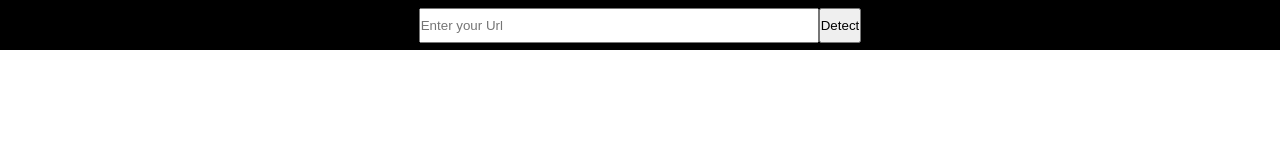
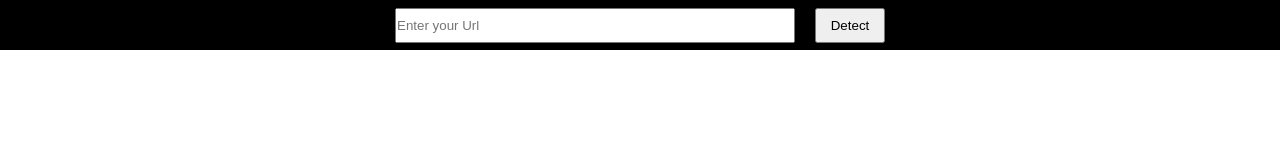
Before and after one commit to FACG6/emotion-detector, a website: page public/index.html in a window 1280 px wide. Drawn offline with Linux system fonts and the light colour scheme; files that its build step writes are made by us from their sources; files whose address does not match are found by name.

Commit message:
add some feature in html

```diff
--- a/public/index.html
+++ b/public/index.html
@@ -12,7 +12,7 @@
       <nav class="nav">
         <form class="form">
           <input type="text" placeholder="Enter your Url" class="form--input" />
-          <input type="submit" value="Detect" />
+          <input type="submit" value="Detect" class="detect" />
         </form>
       </nav>
     </header>
```
